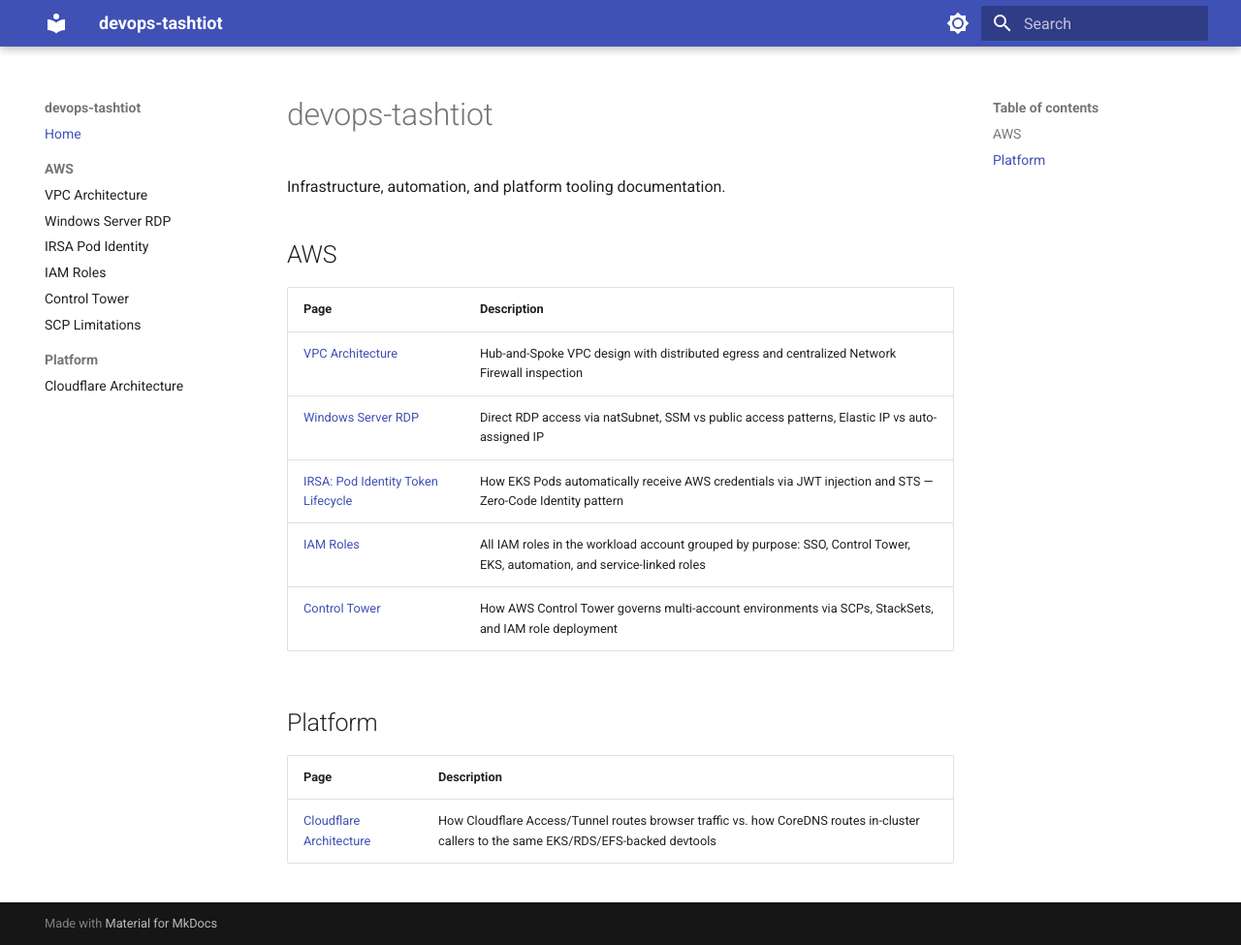
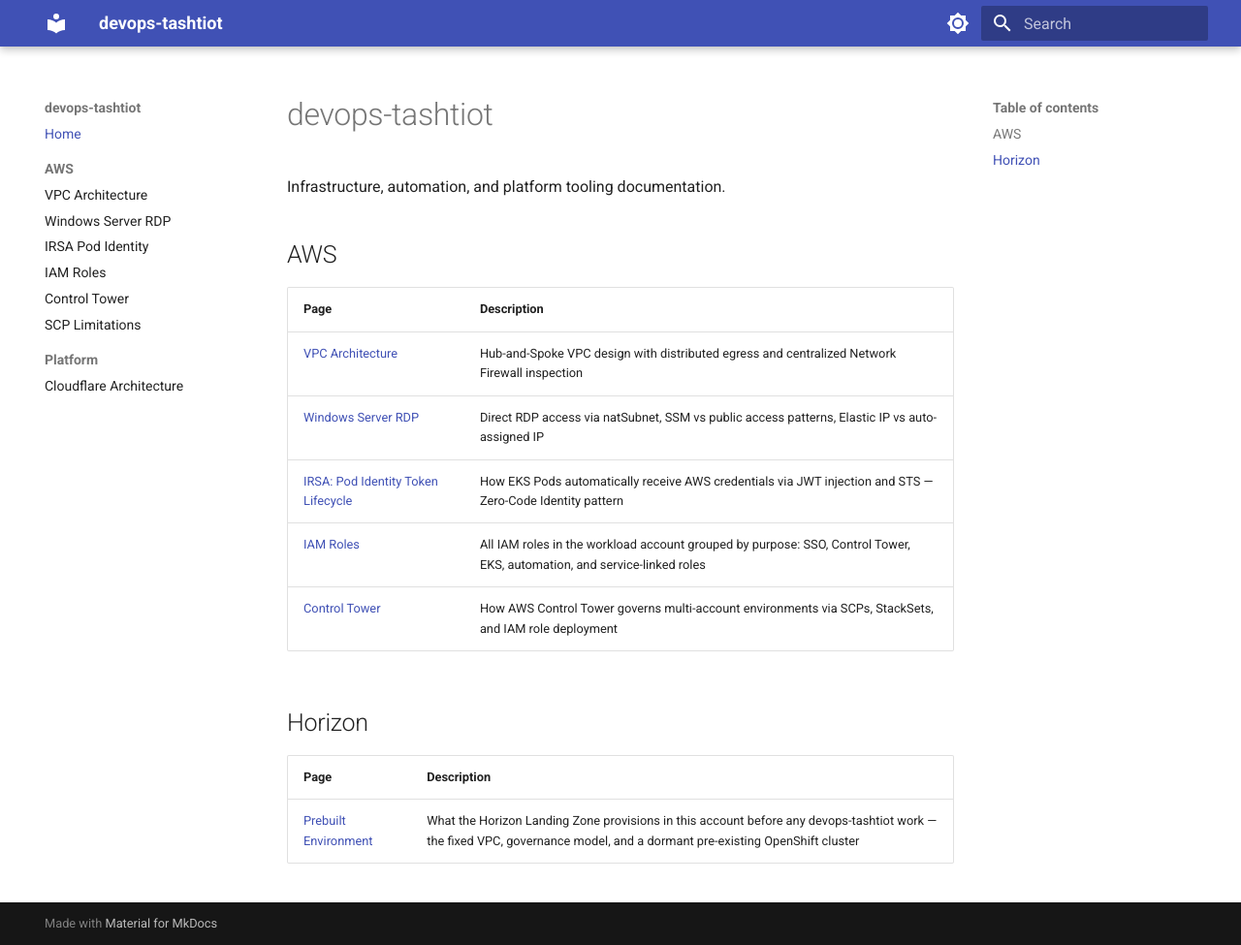
Before and after one commit to devops-tashtiot/devops-tashtiot.github.io, an MkDocs documentation site: the page built from docs-src/index.md, in a window 1280 px wide and 975 px high. Shown: the whole window at 97% size. Built offline with MkDocs 1.6.1 and Material for MkDocs 9.7.7, drawn with Linux system fonts in a browser that asks for light colours.

Commit message:
docs: update homepage link for Horizon section

```diff
--- a/docs-src/index.md
+++ b/docs-src/index.md
@@ -12,8 +12,8 @@
 | [IAM Roles](aws/iam-roles.md) | All IAM roles in the workload account grouped by purpose: SSO, Control Tower, EKS, automation, and service-linked roles |
 | [Control Tower](aws/control-tower.md) | How AWS Control Tower governs multi-account environments via SCPs, StackSets, and IAM role deployment |
 
-## Platform
+## Horizon
 
 | Page | Description |
 |---|---|
-| [Cloudflare Architecture](platform/cloudflare-architecture.md) | How Cloudflare Access/Tunnel routes browser traffic vs. how CoreDNS routes in-cluster callers to the same EKS/RDS/EFS-backed devtools |
+| [Prebuilt Environment](horizon/prebuilt-environment.md) | What the Horizon Landing Zone provisions in this account before any devops-tashtiot work — the fixed VPC, governance model, and a dormant pre-existing OpenShift cluster |
```
